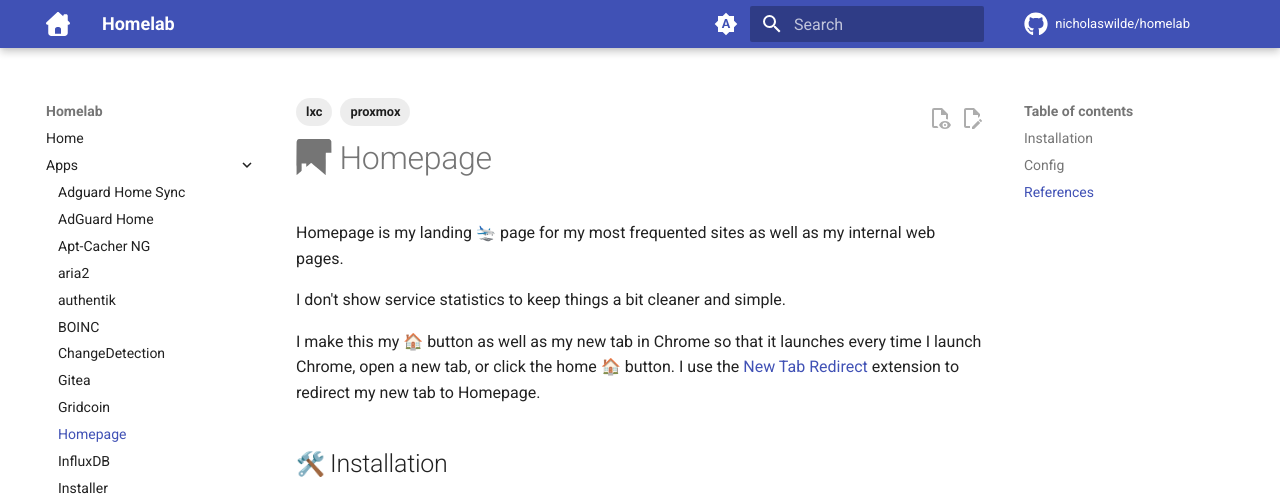
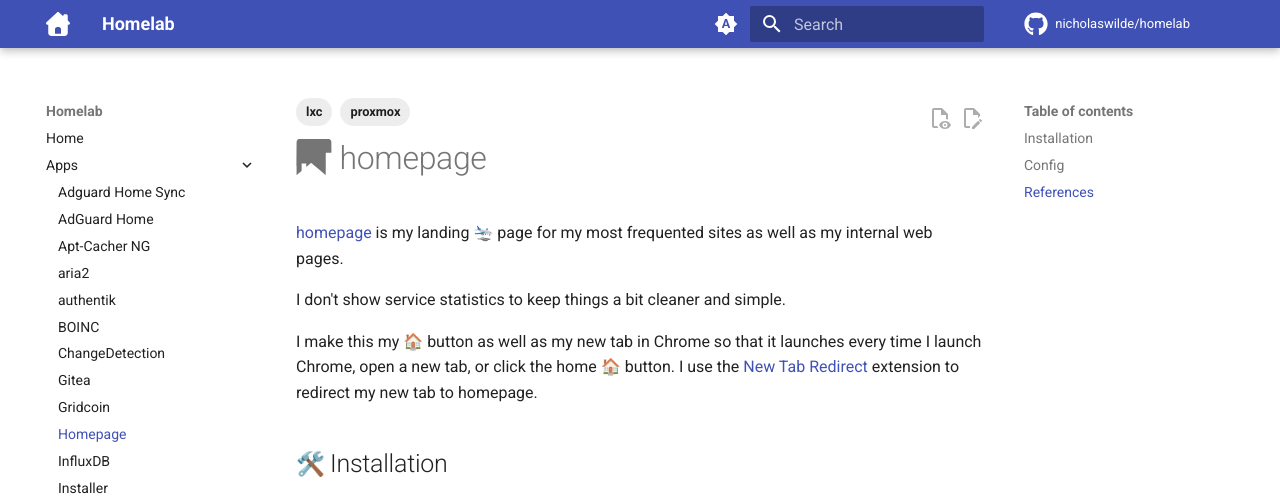
Before and after one commit to nicholaswilde/homelab, an MkDocs documentation site: the page built from docs/apps/homepage.md, in a window 1280 px wide and 1129 px high. Shown: the top 496 px of the window. Built offline with MkDocs 1.6.1 and Material for MkDocs 9.7.7, drawn with Linux system fonts in a browser that asks for light colours; emoji names are drawn with the system emoji font; comment, search, counter and statistics services are not loaded; part of the change alters nothing that is shown.

```diff
--- a/docs/apps/homepage.md
+++ b/docs/apps/homepage.md
@@ -3,13 +3,13 @@ tags:
   - lxc
   - proxmox
 ---
-# :simple-homepage: Homepage
+# :simple-homepage: homepage
 
-Homepage is my landing 🛬 page for my most frequented sites as well as my internal web pages.
+[homepage][1] is my landing 🛬 page for my most frequented sites as well as my internal web pages.
 
 I don't show service statistics to keep things a bit cleaner and simple.
 
-I make this my 🏠 button as well as my new tab in Chrome so that it launches every time I launch Chrome, open a new tab, or click the home 🏠 button. I use the [New Tab Redirect][2] extension to redirect my new tab to Homepage.
+I make this my 🏠 button as well as my new tab in Chrome so that it launches every time I launch Chrome, open a new tab, or click the home 🏠 button. I use the [New Tab Redirect][2] extension to redirect my new tab to homepage.
 
 ## :hammer_and_wrench: Installation
 
@@ -40,4 +40,5 @@ Make symlinks to repo.
 - <https://community-scripts.github.io/ProxmoxVE/scripts?id=homepage>
 - <https://pimox-scripts.com/scripts?id=Homepage>
 
+[1]: <https://gethomepage.dev/>
 [2]: <https://chromewebstore.google.com/detail/new-tab-redirect/icpgjfneehieebagbmdbhnlpiopdcmna>
```
